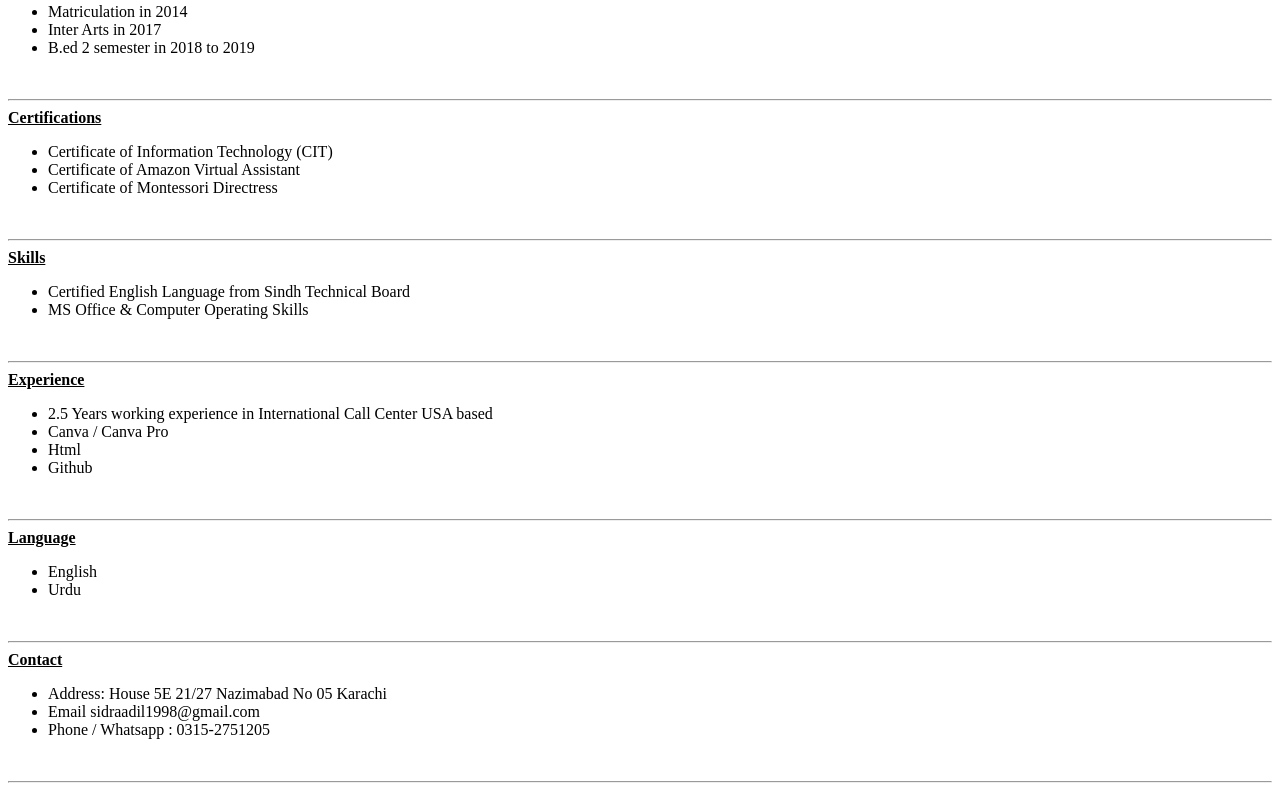
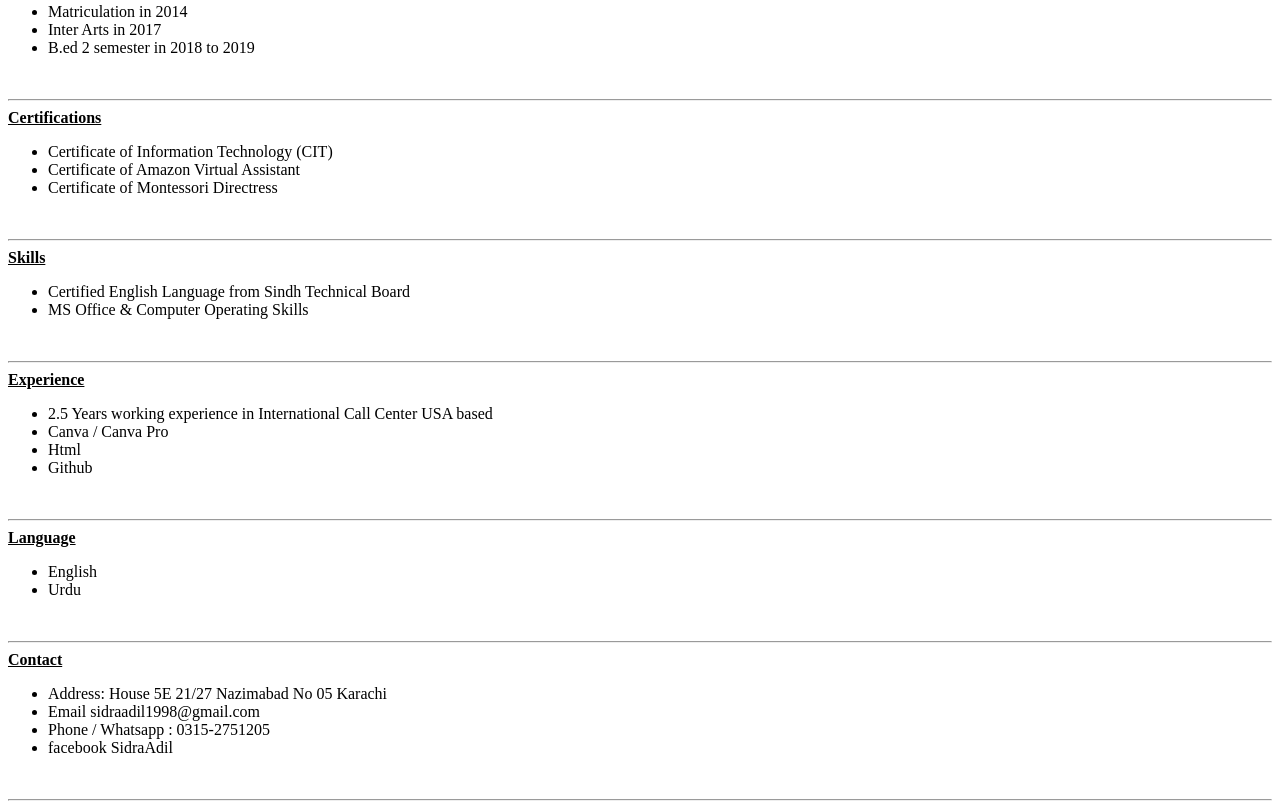
Before and after one commit to SidrahAdil/ai-chatbot-and-voice-app-development-b3, a plain HTML site: page index.html in a window 1280 px wide. Shown: the part 385-1194 px from the top of the page. Drawn offline with Linux system fonts and the light colour scheme; files whose address does not match are found by name.

Commit message:
my resume

```diff
--- a/index.html
+++ b/index.html
@@ -72,9 +72,9 @@ alt="Profile Photo">
     <li>Address: House 5E 21/27 Nazimabad No 05 Karachi </li>
     <li>Email sidraadil1998@gmail.com</li>
     <li>Phone / Whatsapp : 0315-2751205</li>
+    <li>facebook SidraAdil </li>
 
 </ul>
 <br>  <hr
-
 </body>
 </html>
```
Also changed, not shown: myfile.txt (renamed from 1. hello world HTML/myfile.txt), profile.jpeg (renamed from 1. hello world HTML/profile.jpeg), styles.css (renamed from 1. hello world HTML/styles.css).
